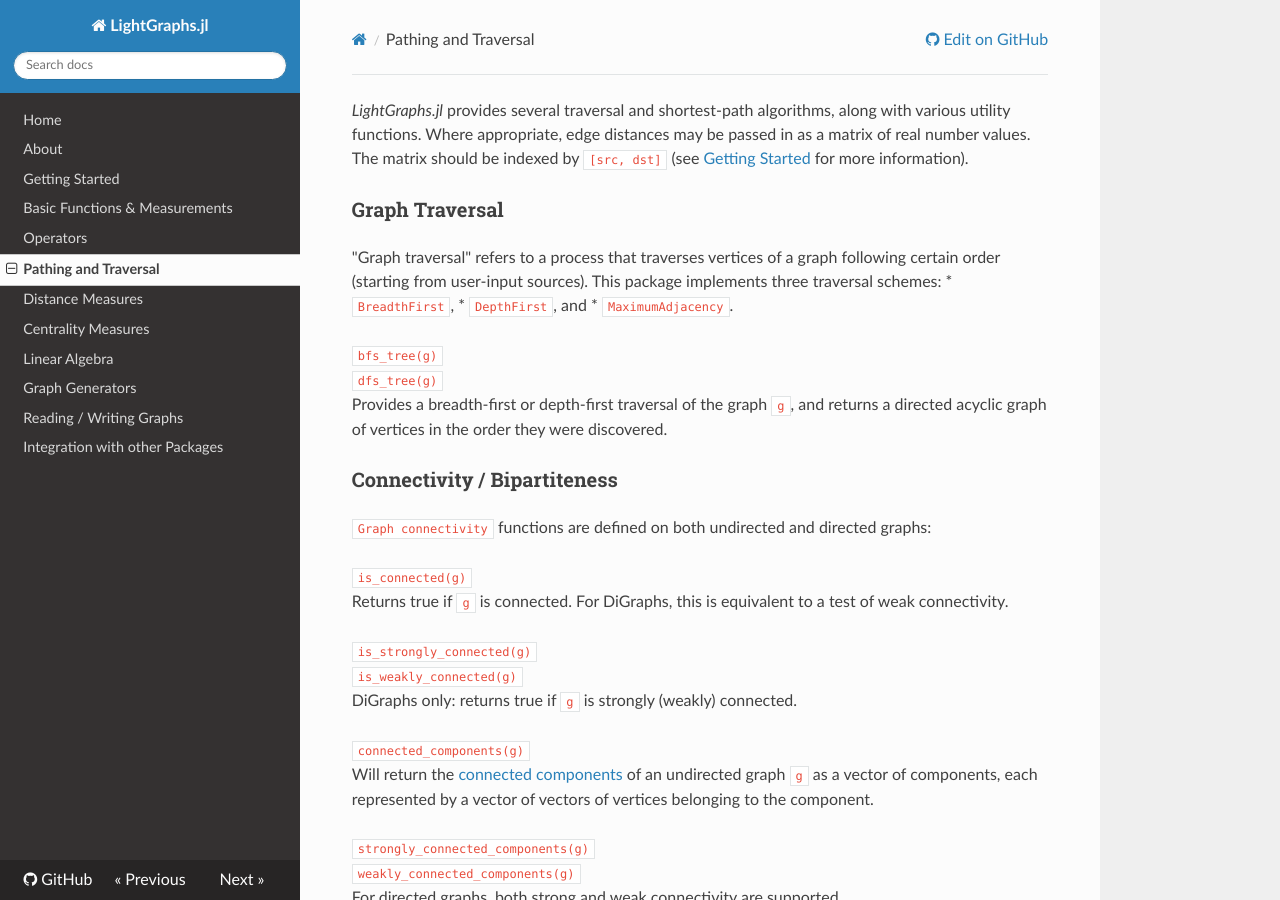
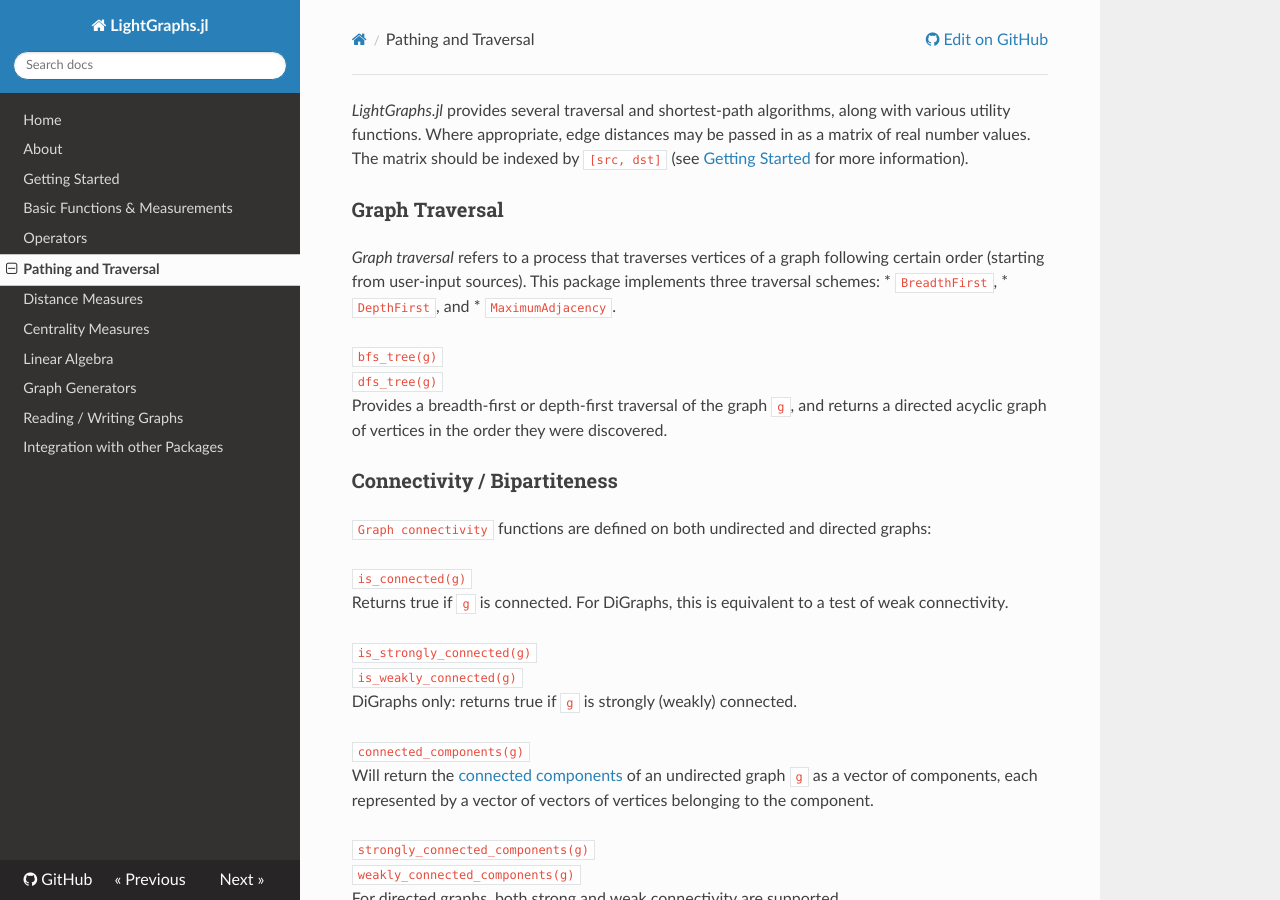
Before and after one commit to sbromberger/LightGraphs.jl, an MkDocs documentation site: the page built from doc/pathing.md, in a window 1280 px wide and 900 px high. Built offline with MkDocs 1.6.1, drawn with Linux system fonts in a browser that asks for light colours; nearby versions of some CDN libraries; old or Windows-style settings are respelled for this version of MkDocs.

```diff
--- a/doc/pathing.md
+++ b/doc/pathing.md
@@ -3,7 +3,7 @@ various utility functions. Where appropriate, edge distances may be passed in as
 matrix of real number values. The matrix should be indexed by `[src, dst]` (see [Getting Started](gettingstarted.html) for more information).
 
 ### Graph Traversal
-"Graph traversal" refers to a process that traverses vertices of a graph following certain order (starting from user-input sources). This package implements three traversal schemes:
+*Graph traversal* refers to a process that traverses vertices of a graph following certain order (starting from user-input sources). This package implements three traversal schemes:
 * `BreadthFirst`,
 * `DepthFirst`, and
 * `MaximumAdjacency`.
```
